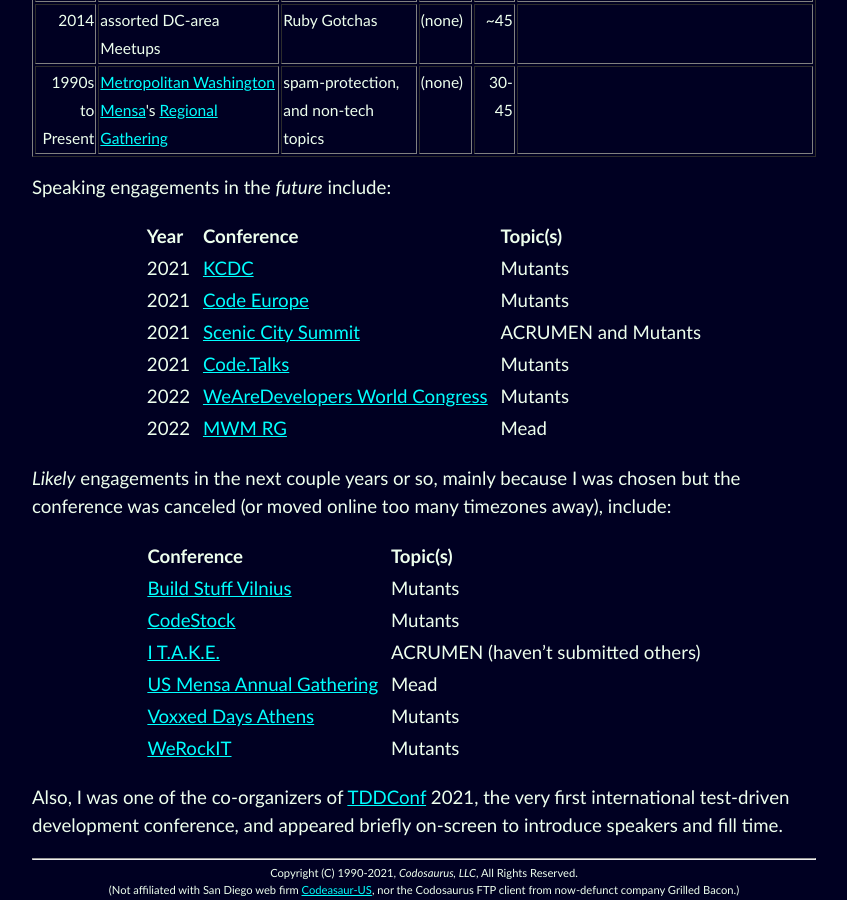
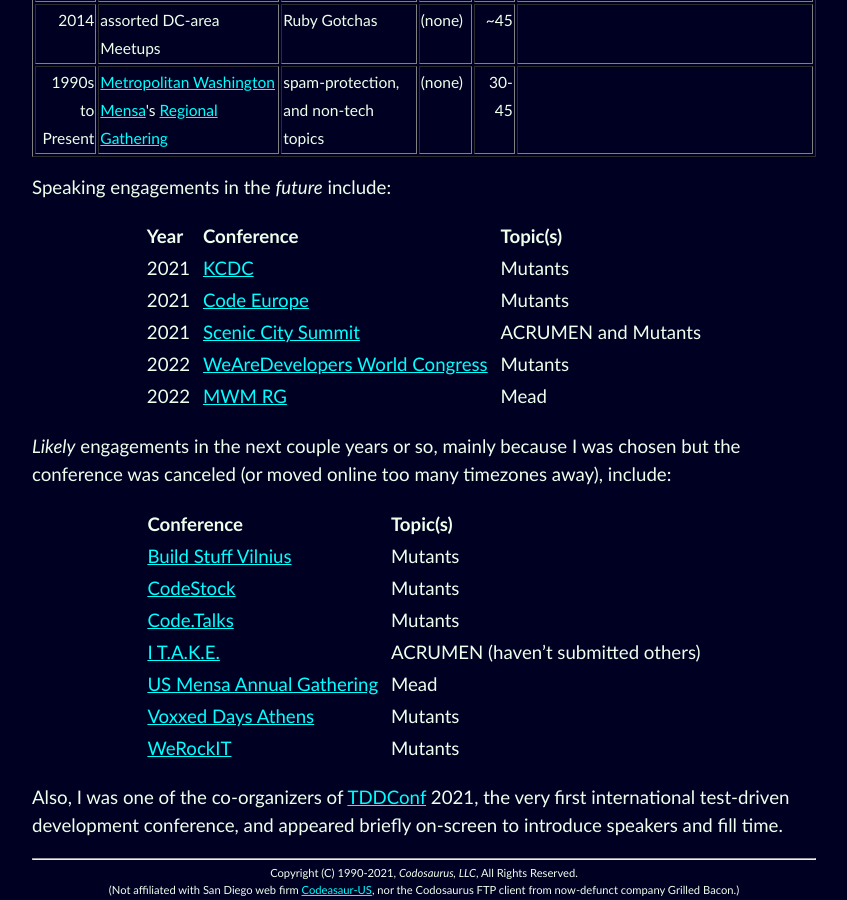
Before and after one commit to CodosaurusLLC/CodosaurusLLC.github.io, a Jekyll site: the page built from speaking.md, in a window 1280 px wide and 900 px high, scrolled down 2251 px. Shown: the whole window, without its empty margins (216-1063 px from the left). Built offline with Jekyll 4.4.1, drawn with Linux system fonts in a browser that asks for light colours; some of the changed lines change nothing that is shown.

Commit message:
note codetalks cancelation

```diff
--- a/speaking.md
+++ b/speaking.md
@@ -272,7 +272,6 @@
 |2021||[KCDC](https://www.kcdc.info/){:rel="nofollow" target="_new"}||Mutants|
 |2021||[Code Europe](https://codeeurope.pl/){:rel="nofollow" target="_new"}||Mutants|
 |2021||[Scenic City Summit](https://sceniccitysummit.com/){:rel="nofollow" target="_new"}||ACRUMEN and Mutants|
-|2021||[Code.Talks](https://www.codetalks.de/){:rel="nofollow" target="_new"}||Mutants|
 |2022||[WeAreDevelopers World Congress](https://www.wearedevelopers.com/world-congress){:rel="nofollow" target="_new"}||Mutants|
 |2022||[MWM RG](http://mwmrg.org/){:rel="nofollow" target="_new"}||Mead|
 
@@ -287,6 +286,7 @@
 |-|
 |[Build Stuff Vilnius](https://www.buildstuff.events/){:rel="nofollow" target="_new"}||Mutants|
 |[CodeStock](http://codestock.org/){:rel="nofollow" target="_new"}||Mutants|
+|[Code.Talks](https://www.codetalks.de/){:rel="nofollow" target="_new"}||Mutants|
 |[I T.A.K.E.](https://itakeunconf.com/){:rel="nofollow" target="_new"}||ACRUMEN (haven't submitted others)|
 |[US Mensa Annual Gathering](https://ag.us.mensa.org/){:rel="nofollow" target="_new"}||Mead|
 |[Voxxed Days Athens](https://voxxeddays.com/athens/){:rel="nofollow" target="_new"}||Mutants|
```
